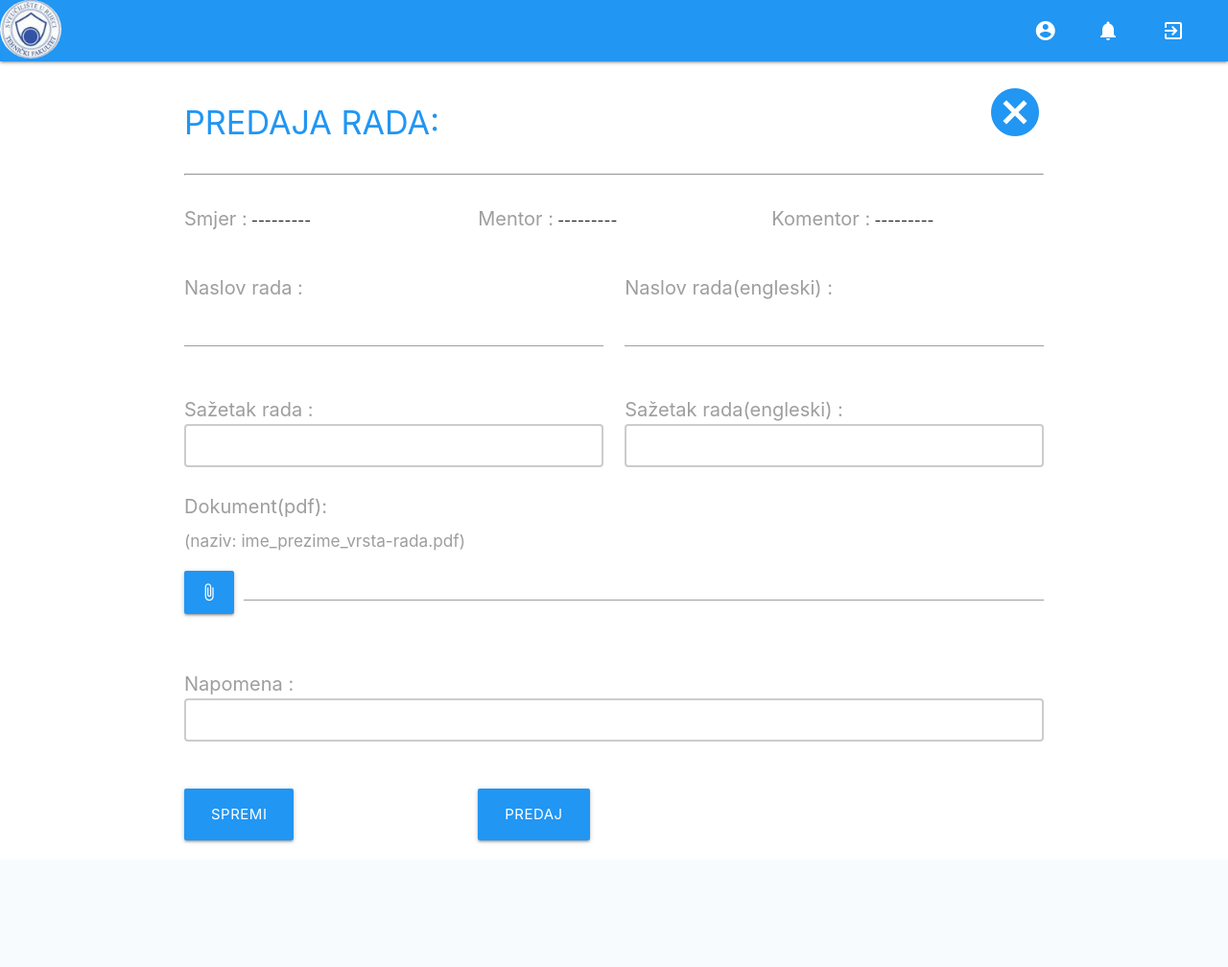
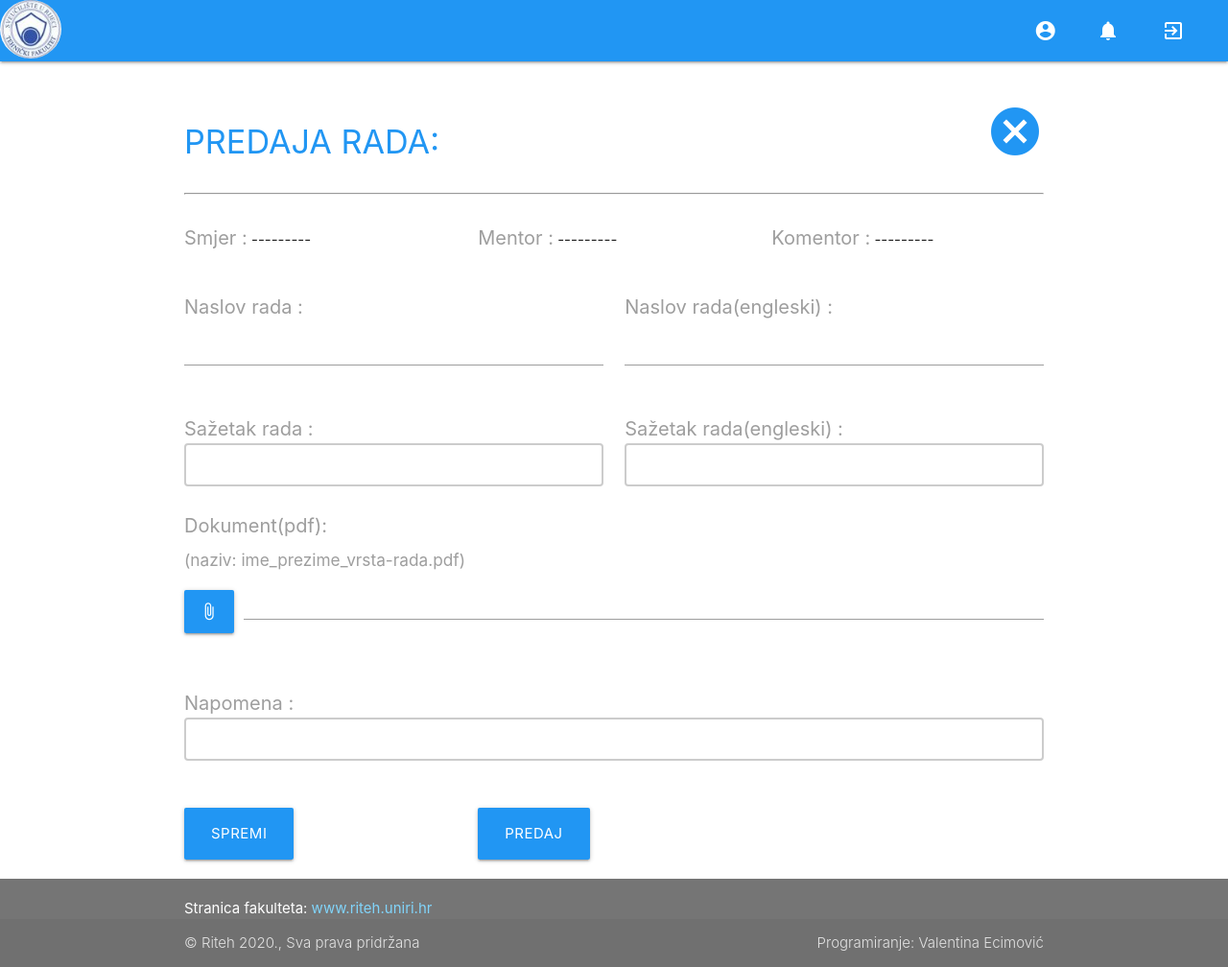
Before and after one commit to vecimovic/bachelor_master_administration, a Django app: template templates/student/student_update_thesis.html in a window 1280 px wide. Shown: the whole page at 96% size. Before the commit the page ends 879 px from the top, so only its background shows below. Run offline with Django 3.2, Linux system fonts and the light colour scheme; the template is opened without the code that fills it: values that come from a table or form of the project are taken from there, others are empty; some libraries are stand-ins or nearby versions.

Commit message:
Added footer

```diff
--- a/templates/student/student_index.html
+++ b/templates/student/student_index.html
@@ -52,7 +52,7 @@
 
 </head>
 <body>
-
+	<header>
 	<nav>
 		<div class="nav-wrapper blue">
 		    <a href="{% url "index" %}" class="left brand-logo"><img src="{% static "riteh-logo2.jpg" %}" width="80%" alt="" class="circle responsive-img"></a>
@@ -109,7 +109,8 @@
 		</div>
 
 	</nav>
-
+</header>
+<main>
 	<div class="container">
 		{% block content %}
 			{% if thesis %}
@@ -210,5 +211,19 @@
 		</div>
 	</div>
 </div>
+</main>
+       <footer class="page-footer grey darken-1">
+          <div class="container">
+          	Stranica fakulteta: <a style="color:#81d4fa;" href="http://www.riteh.uniri.hr/">www.riteh.uniri.hr</a>
+          </div>
+          <div class="footer-copyright">
+            <div class="container">
+            © Riteh 2020., Sva prava pridržana
+
+
+            <div class="right" href="#!">Programiranje: Valentina Ecimović</div>
+            </div>
+          </div>
+        </footer>
 </body>
 </html>
```
Also changed, not shown: templates/employee/employee_index.html (+18 -3 lines).
